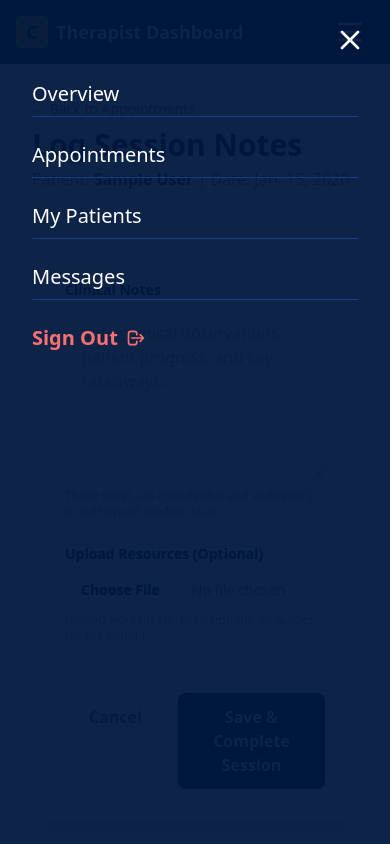
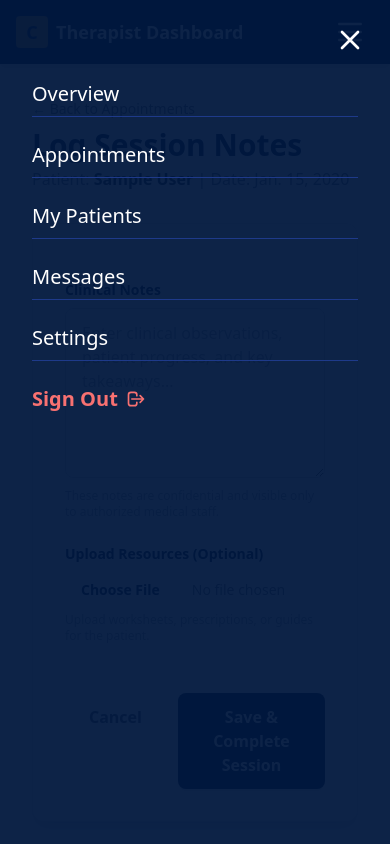
Before and after one commit to Flora72/CMHS, a Django app: page /appointments/session/log/1/ in a window 390 px wide, after a click that opens the changed part. Run offline with Django 5.2, Linux system fonts and the light colour scheme; a user stored in the database is signed in; tables that the repository leaves empty hold one stand-in row (values such as "Sample post"); some libraries are stand-ins or nearby versions.

Commit message:
Add missing 'Settings' link to mobile menu and fix responsive layout.

```diff
--- a/templates/includes/therapist_sidebar.html
+++ b/templates/includes/therapist_sidebar.html
@@ -19,6 +19,7 @@
         <a href="{% url 'therapist_appointments' %}" class="text-white text-xl font-medium border-b border-blue-900 pb-2 hover:text-chiromo-gold">Appointments</a>
         <a href="{% url 'therapist_patients' %}" class="text-white text-xl font-medium border-b border-blue-900 pb-2 hover:text-chiromo-gold">My Patients</a>
         <a href="{% url 'inbox' %}" class="text-white text-xl font-medium border-b border-blue-900 pb-2 hover:text-chiromo-gold">Messages</a>
+        <a href="{% url 'settings' %}" class="text-white text-xl font-medium border-b border-blue-900 pb-2 hover:text-chiromo-gold">Settings</a>
 
         <form action="{% url 'logout' %}" method="post" class="mt-8">
             {% csrf_token %}
```
